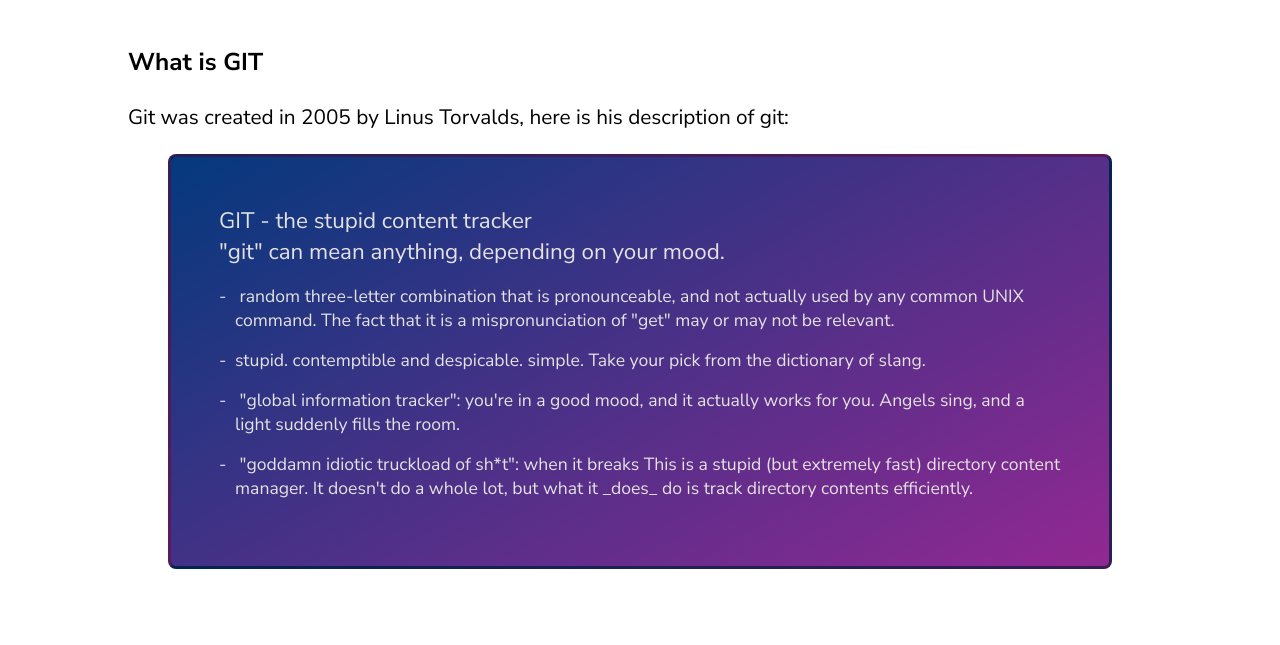
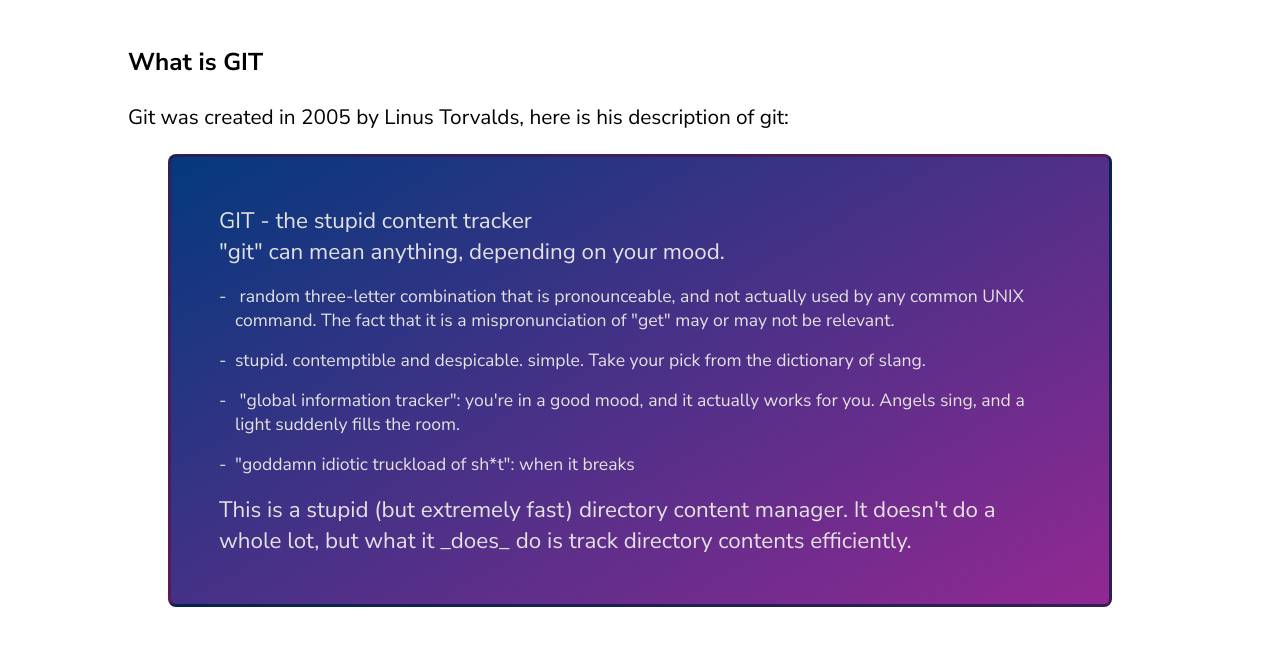
Before and after one commit to damain/learning-git, a plain HTML site: page index.html in a window 1280 px wide. Shown: the part 67-712 px from the top of the page. Drawn offline with Linux system fonts and the light colour scheme.

Commit message:
chore: move last line out of  of quote out of ul

```diff
--- a/index.html
+++ b/index.html
@@ -39,11 +39,10 @@
                         "global information tracker": you're in a good mood, and it actually works for you. Angels sing, and a light suddenly fills
                         the room.
                     </li>
-                    <li>
-                        "goddamn idiotic truckload of sh*t": when it breaks This is a stupid (but extremely fast) directory content manager. It
-                        doesn't do a whole lot, but what it _does_ do is track directory contents efficiently.
-                    </li>
+                    <li>"goddamn idiotic truckload of sh*t": when it breaks</li>
                 </ul>
+                This is a stupid (but extremely fast) directory content manager. It doesn't do a whole lot, but what it _does_ do is track directory
+                contents efficiently.
             </blockquote>
         </main>
     </body>
```
